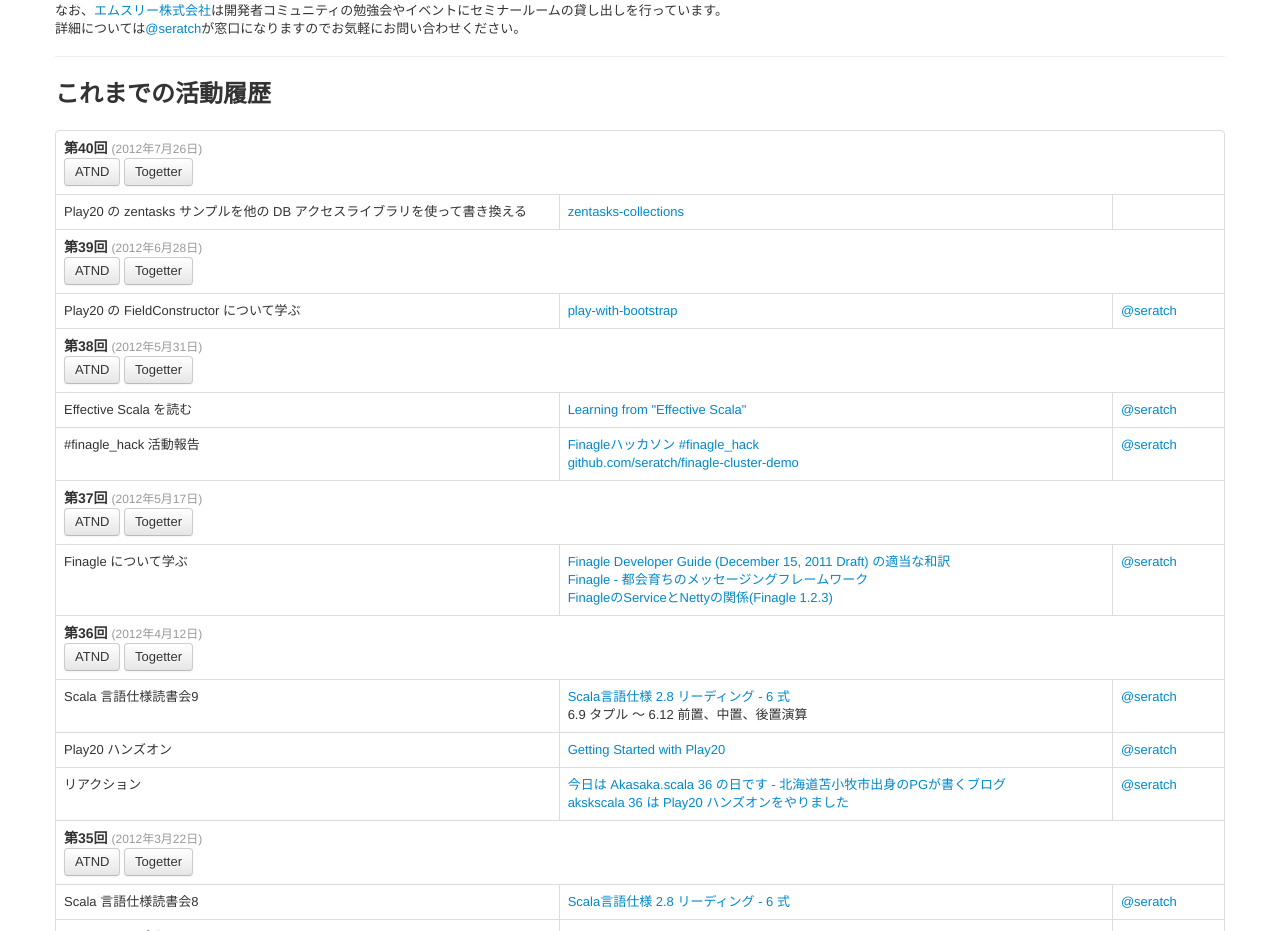
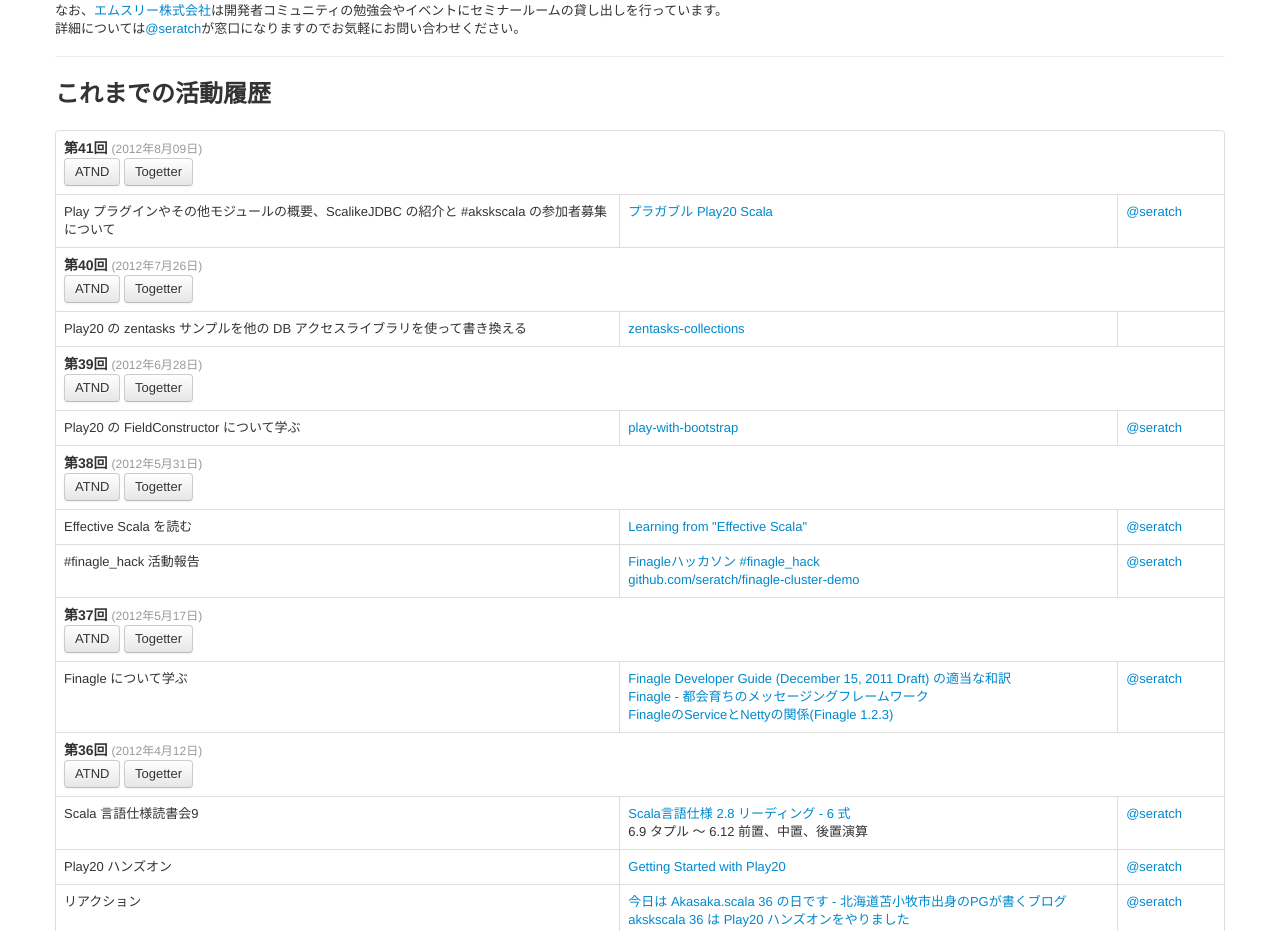
Before and after one commit to akskscala/akskscala.github.com, a plain HTML site: page index.html in a window 1280 px wide. Shown: the part 1193-2124 px from the top of the page. Drawn offline with nearby package versions, Linux system fonts and the light colour scheme.

Commit message:
add #akskscala 41

```diff
--- a/index.html
+++ b/index.html
@@ -143,6 +143,31 @@
 <br/>
 
 <table class="table table-bordered">
+
+<tr>
+    <td colspan="3">
+        <h4>
+            <h4>第41回
+                <small>(2012年8月09日)</small>
+            </h4>
+            <a href="http://atnd.org/events/31179" target="_blank">
+                <button class="btn">ATND</button>
+            </a>
+            <a href="http://togetter.com/li/353176" target="_blank">
+                <button class="btn">Togetter</button>
+            </a>
+        </h4>
+    </td>
+</tr>
+<tr>
+    <td>Play プラグインやその他モジュールの概要、ScalikeJDBC の紹介と #akskscala の参加者募集について</td>
+    <td>
+        <a href="http://www.slideshare.net/seratch/play20-scala">プラガブル Play20 Scala</a>
+    </td>
+    <td><a href="http://twitter.com/seratch" target="_blank">@seratch</a></td>
+</tr>
+
+
 
 <tr>
     <td colspan="3">
```
